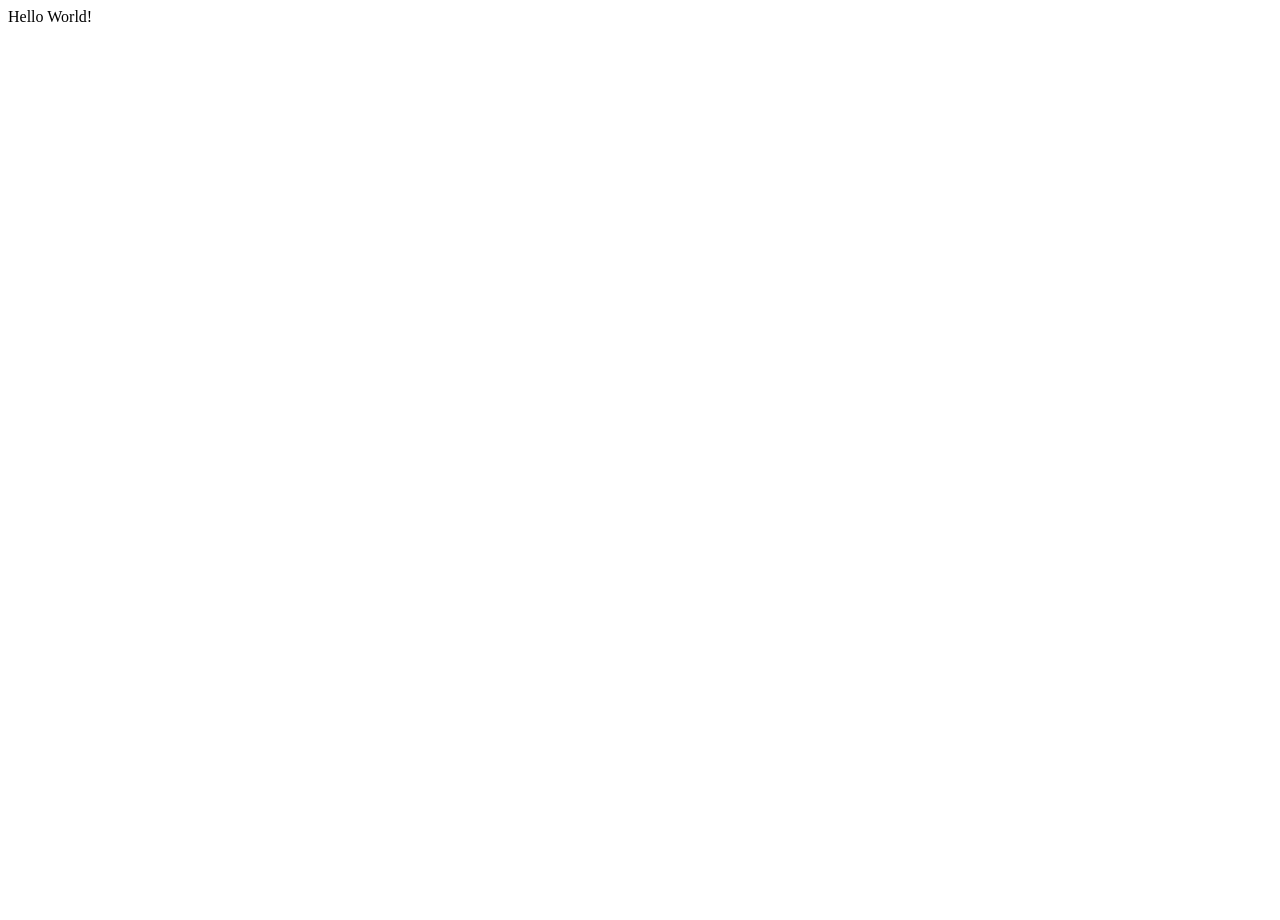
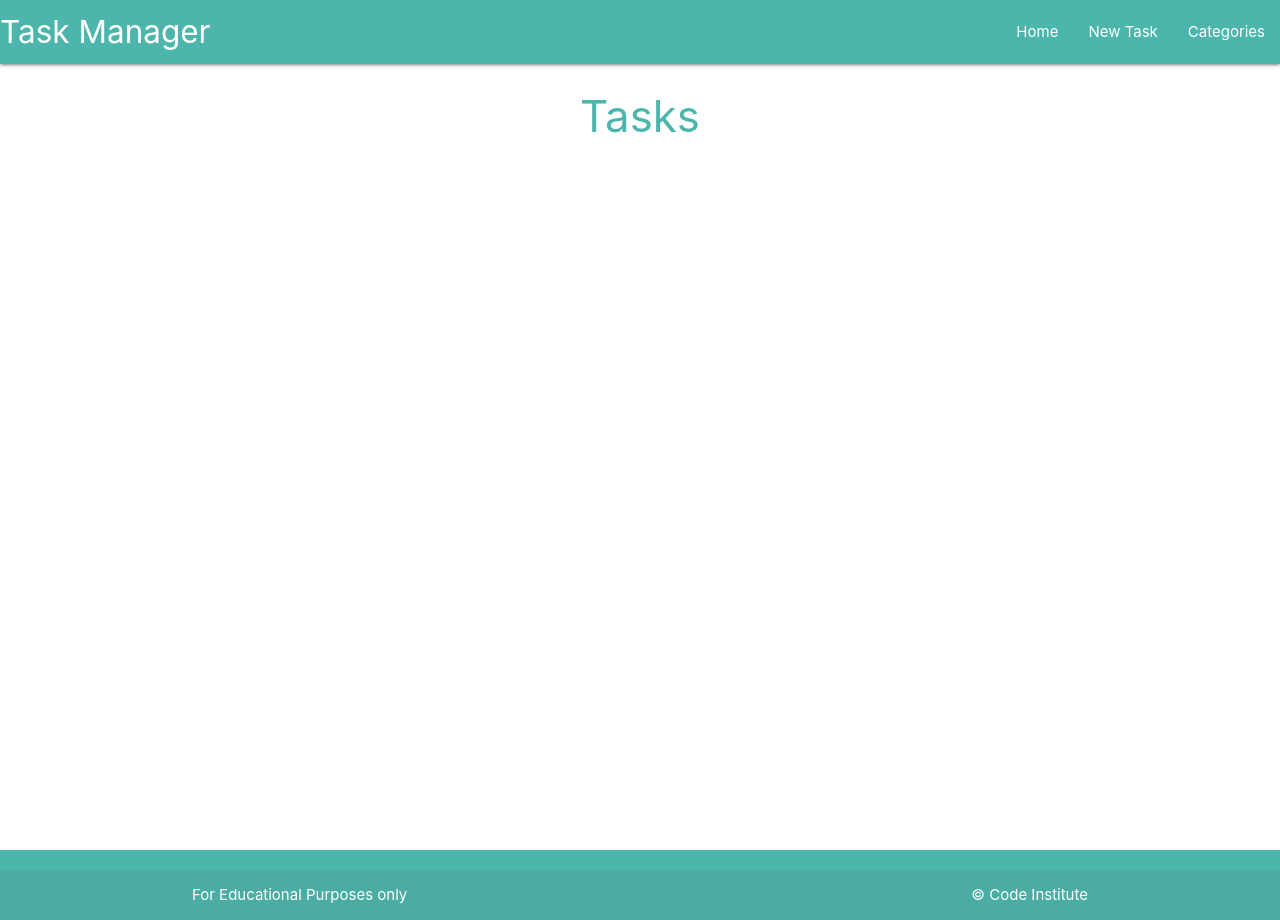
Before and after one commit to MBissett29/Task-Manager-Project, a Flask app: page / in a window 1280 px wide. Before the commit the page is almost empty. Run offline with Flask 2, Linux system fonts and the light colour scheme.

Commit message:
Built template inheritance using flask and styled with materialize

```diff
--- /dev/null
+++ b/taskmanager/css/style.css
@@ -0,0 +1,9 @@
+body {
+    display: flex;
+    min-height: 100vh;
+    flex-direction: column;
+  }
+
+  main {
+    flex: 1 0 auto;
+  }
--- /dev/null
+++ b/taskmanager/js/script.js
@@ -0,0 +1,4 @@
+document.addEventListener('DOMContentLoaded', function() {
+    let sidenav = document.querySelectorAll('.sidenav');
+    M.Sidenav.init(sidenav);
+  });
--- a/taskmanager/routes.py
+++ b/taskmanager/routes.py
@@ -4,4 +4,4 @@ from taskmanager.models import Category, Task
 
 @app.route("/")
 def home():
-    return render_template("base.html")
+    return render_template("tasks.html")
--- a/taskmanager/templates/base.html
+++ b/taskmanager/templates/base.html
@@ -4,9 +4,49 @@
     <meta charset="UTF-8">
     <meta http-equiv="X-UA-Compatible" content="IE=edge">
     <meta name="viewport" content="width=device-width, initial-scale=1.0">
+    <link rel="stylesheet" href="https://cdnjs.cloudflare.com/ajax/libs/font-awesome/6.0.0-beta3/css/all.min.css" integrity="sha512-Fo3rlrZj/k7ujTnHg4CGR2D7kSs0v4LLanw2qksYuRlEzO+tcaEPQogQ0KaoGN26/zrn20ImR1DfuLWnOo7aBA==" crossorigin="anonymous" referrerpolicy="no-referrer" />
+    <link rel="stylesheet" href="https://cdnjs.cloudflare.com/ajax/libs/materialize/1.0.0/css/materialize.min.css" type="text/css">
+    <link rel="stylesheet" href="{{ url_for('static', filename='css/style.css') }}" type="text/css">
     <title>Task Manager</title>
 </head>
 <body>
-    Hello World!
+    <header>
+        <nav class="teal lighten-2">
+            <div class="nav-wrapper">
+                <a href="{{ url_for('home') }}" class="brand-logo">Task Manager</a>
+              <a href="#" data-target="mobile-demo" class="sidenav-trigger"><i class="fas fa-bars"></i></a>
+              <ul class="right hide-on-med-and-down">
+                <li><a href="{{ url_for('home') }}">Home</a></li>
+                <li><a href="">New Task</a></li>
+                <li><a href="">Categories</a></li>
+              </ul>
+            </div>
+          </nav>
+
+          <ul class="sidenav" id="mobile-demo">
+            <li><a href="{{ url_for('home') }}">Home</a></li>
+            <li><a href="">New Task</a></li>
+            <li><a href="">Categories</a></li>
+          </ul>
+    </header>
+
+    <main class="container">
+        {% block content %}
+        {% endblock %}
+    </main>
+
+    <footer class="page-footer teal lighten-2">
+        <div class="footer-copyright">
+          <div class="container white-text text-darken-0 left">
+          For Educational Purposes only
+          <a class="white-text text-darken-0 right" href="https://codeinstitute.net" target="_blank">&copy; Code Institute</a>
+          </div>
+        </div>
+      </footer>
+
+    <script src="https://cdnjs.cloudflare.com/ajax/libs/materialize/1.0.0/js/materialize.min.js"></script>
+    <script src="{{ url_for('static', filename='js/script.js') }}"></script>
+
+
 </body>
 </html>
--- /dev/null
+++ b/taskmanager/templates/tasks.html
@@ -0,0 +1,6 @@
+{% extends "base.html" %}
+{% block content %}
+
+<h3 class="teal-text text-lighten-2 center-align">Tasks</h3>
+
+{% endblock %}
```
